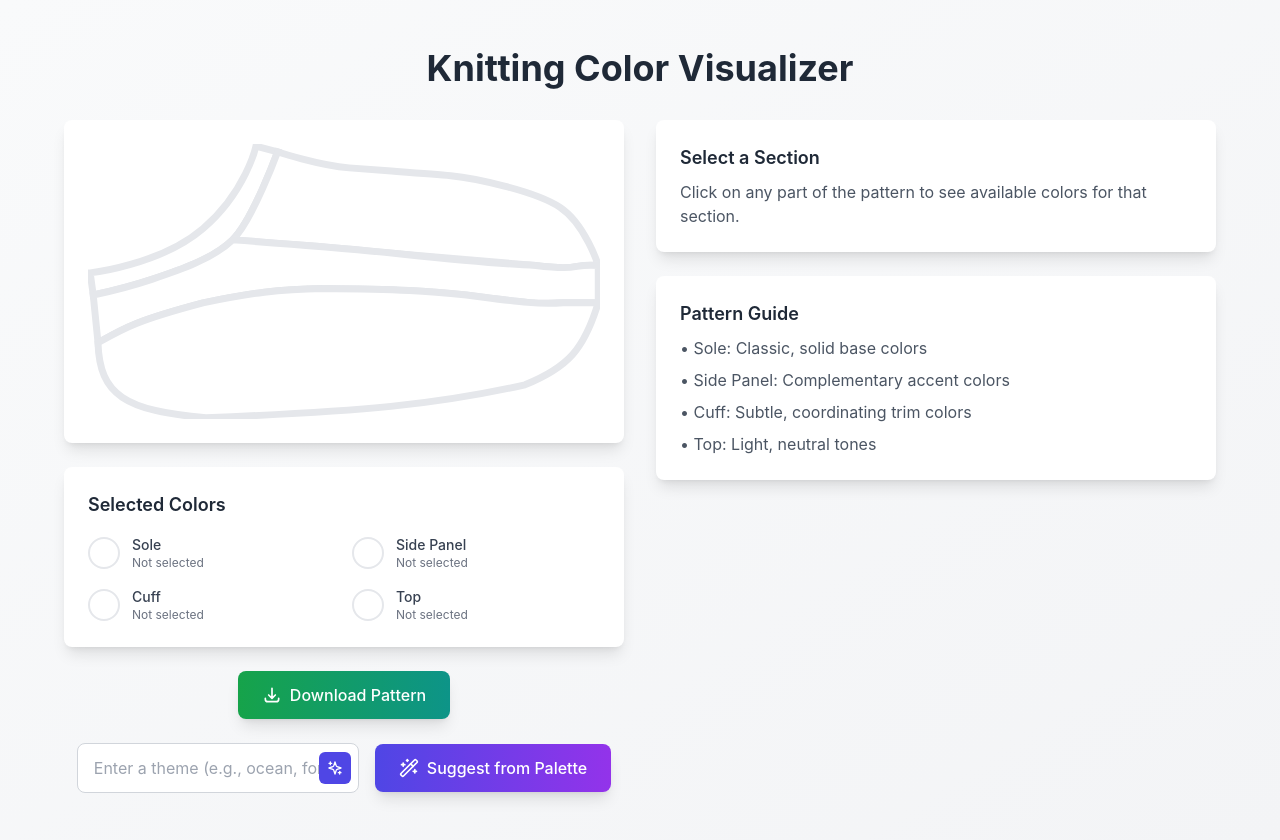
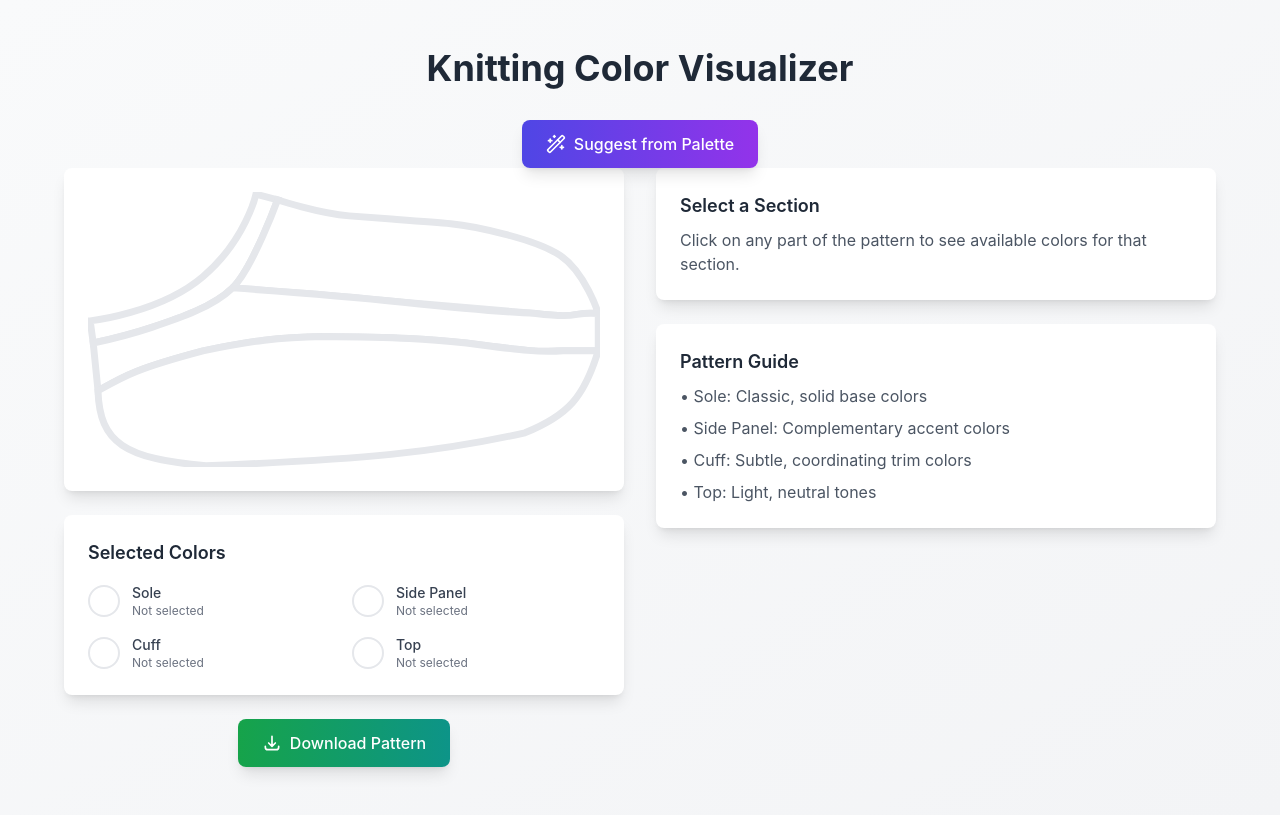
Before and after one commit to kimulus/bolt.pantoufles, a React (Vite) app: page / in a window 1280 px wide. After the commit the page ends 815 px from the top, so only its background shows below. Built offline with nearby package versions, Linux system fonts and the light colour scheme.

Commit message:
remove theme

```diff
--- a/src/App.tsx
+++ b/src/App.tsx
@@ -55,6 +55,12 @@ function App() {
           onPatternSelect={setSelectedPattern}
         /> */}
 
+        <div className="mt-6 flex justify-center">
+          <AIColorSuggestions
+            onSuggest={suggestColors}
+            onThemeColors={handleThemeColors}
+          />
+        </div>
         <div className="grid grid-cols-1 md:grid-cols-2 gap-8">
           <div>
             <KnittingPreview
@@ -64,12 +70,6 @@ function App() {
               selectedSection={selectedSection}
             />
 
-            <div className="mt-6 flex justify-center">
-              <AIColorSuggestions
-                onSuggest={suggestColors}
-                onThemeColors={handleThemeColors}
-              />
-            </div>
           </div>
 
           <div className="space-y-6">
--- a/src/components/AIColorSuggestions.tsx
+++ b/src/components/AIColorSuggestions.tsx
@@ -70,27 +70,6 @@ export function AIColorSuggestions({ onSuggest, onThemeColors }: AIColorSuggesti
 
   return (
     <div className="flex flex-col sm:flex-row items-center gap-4">
-      <div className="relative">
-        <input
-          type="text"
-          value={theme}
-          onChange={(e) => setTheme(e.target.value)}
-          placeholder="Enter a theme (e.g., ocean, forest)"
-          className="px-4 py-3 rounded-lg border border-gray-300 focus:ring-2 focus:ring-indigo-200 focus:border-indigo-400 min-w-[250px]"
-          onKeyPress={(e) => {
-            if (e.key === 'Enter') {
-              generateThemeColors();
-            }
-          }}
-        />
-        <button
-          onClick={generateThemeColors}
-          className="absolute right-2 top-1/2 -translate-y-1/2 bg-indigo-600 text-white p-2 rounded-md hover:bg-indigo-700 transition-colors"
-        >
-          <Sparkles className="w-4 h-4" />
-        </button>
-      </div>
-
       <button
         onClick={onSuggest}
         className="flex items-center gap-2 bg-gradient-to-r from-indigo-600 to-purple-600 text-white px-6 py-3 rounded-lg shadow-lg hover:from-indigo-700 hover:to-purple-700 transition-all duration-200 transform hover:scale-105"
```
